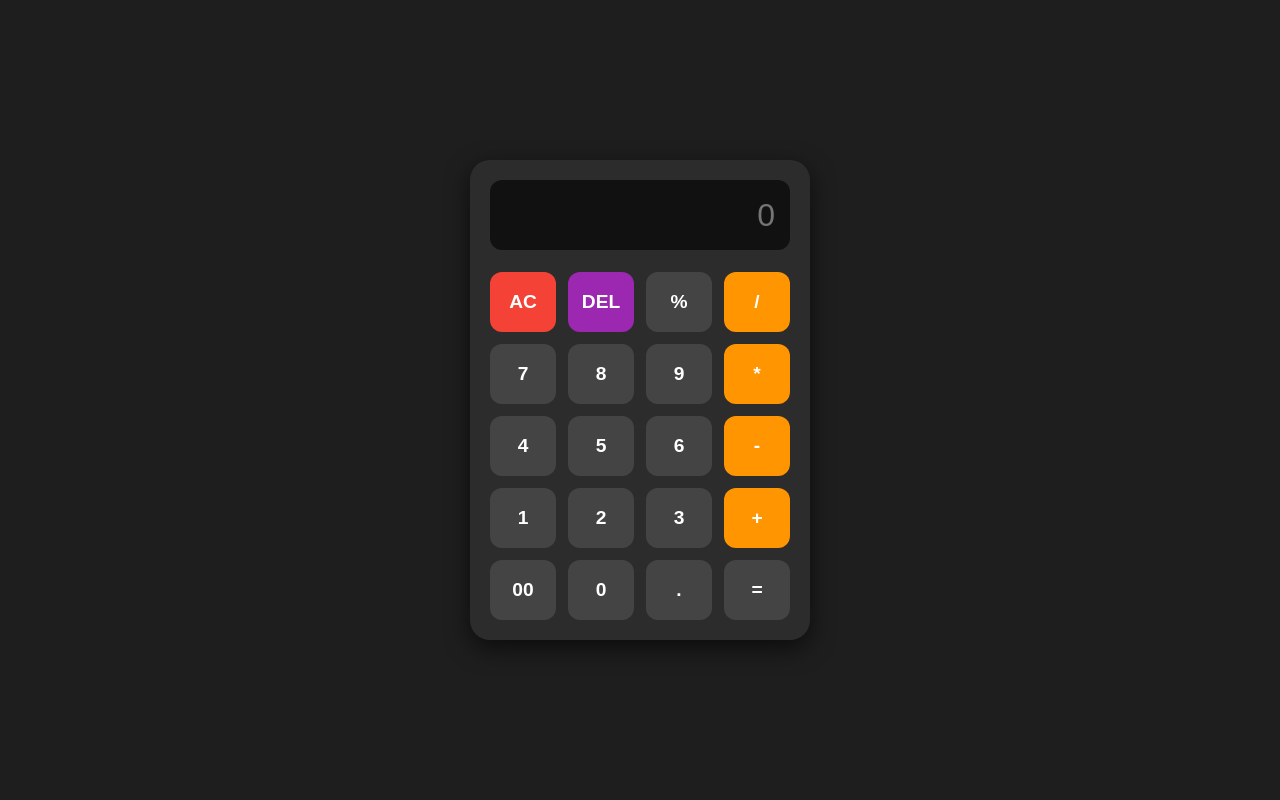
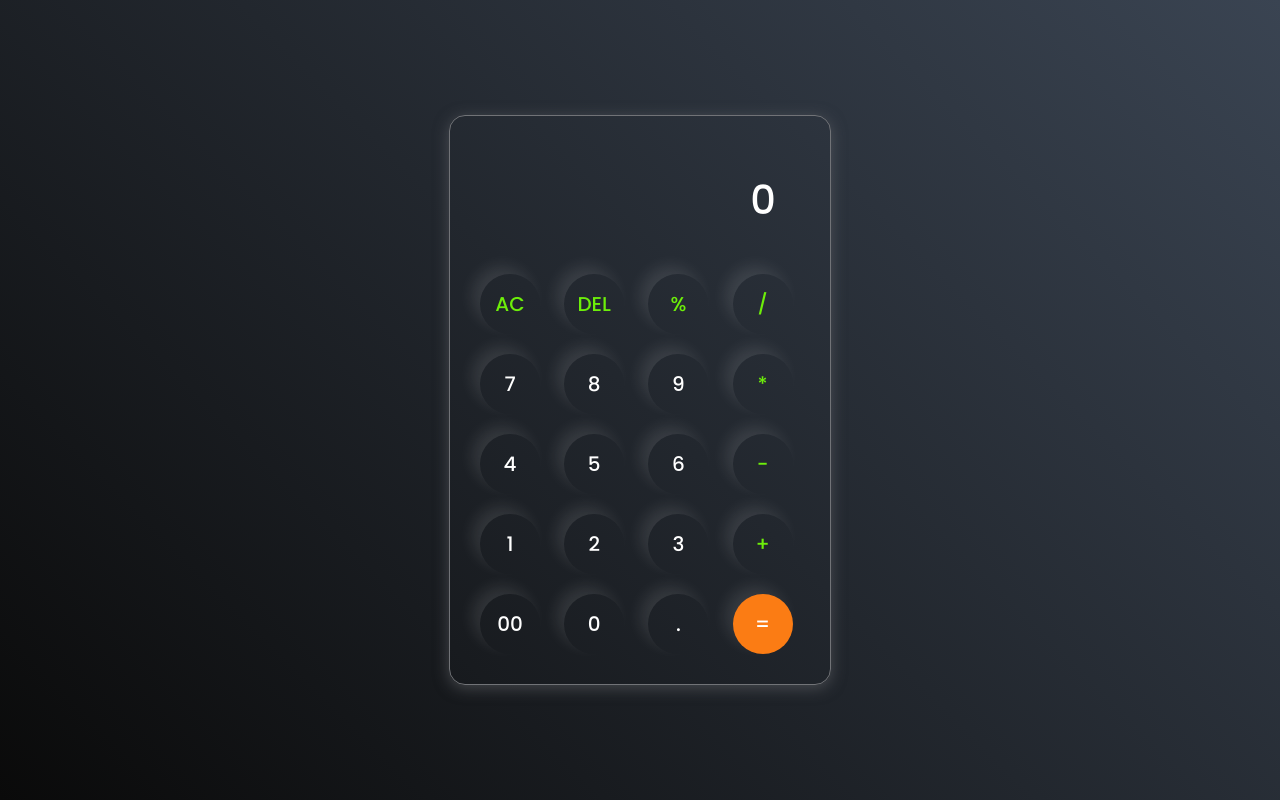
Before and after one commit to abhishek-yadav009/50-Mini-JS-Projects, a plain HTML site: page 05 Calculator/index.html in a window 1280 px wide. Drawn offline with Linux system fonts and the light colour scheme.

Commit message:
add js file of calculator and some modification in html,css

```diff
--- a/05 Calculator/index.html
+++ b/05 Calculator/index.html
@@ -1,49 +1,50 @@
 <!DOCTYPE html>
 <html lang="en">
+  <head>
+    <meta charset="UTF-8" />
+    <meta http-equiv="X-UA-Compatible" content="IE=edge" />
+    <meta name="viewport" content="width=device-width, initial-scale=1.0" />
+    <link rel="stylesheet" href="style.css" />
+    <title>Calculator - By Code Traversal</title>
+  </head>
+  <body>
+    <div class="container">
+      <div class="calculator">
+        <input type="text" id="inputBox" placeholder="0" />
+        <div>
+          <button class="button operator">AC</button>
+          <button class="button operator">DEL</button>
+          <button class="button operator">%</button>
+          <button class="button operator">/</button>
+        </div>
+        <div>
+          <button class="button">7</button>
+          <button class="button">8</button>
+          <button class="button">9</button>
+          <button class="button operator">*</button>
+        </div>
+        <div>
+          <button class="button">4</button>
+          <button class="button">5</button>
+          <button class="button">6</button>
+          <button class="button operator">-</button>
+        </div>
+        <div>
+          <button class="button">1</button>
+          <button class="button">2</button>
+          <button class="button">3</button>
+          <button class="button operator">+</button>
+        </div>
 
-<head>
-  <meta charset="UTF-8">
-  <meta name="viewport" content="width=device-width, initial-scale=1.0">
-  <title>Calculator</title>
-  <link rel="stylesheet" href="style.css">
-</head>
+        <div>
+          <button class="button">00</button>
+          <button class="button">0</button>
+          <button class="button">.</button>
+          <button class="button equalBtn">=</button>
+        </div>
+      </div>
+    </div>
 
-<body>
-  <div class="calculator">
-    <input type="text" id="main-input" placeholder="0" readonly>
-
-    <div class="row">
-      <button class="ac">AC</button>
-      <button class="del">DEL</button>
-      <button>%</button>
-      <button class="operator">/</button>
-    </div>
-    <div class="row">
-      <button>7</button>
-      <button>8</button>
-      <button>9</button>
-      <button class="operator">*</button>
-    </div>
-    <div class="row">
-      <button>4</button>
-      <button>5</button>
-      <button>6</button>
-      <button class="operator">-</button>
-    </div>
-    <div class="row">
-      <button>1</button>
-      <button>2</button>
-      <button>3</button>
-      <button class="operator">+</button>
-    </div>
-    <div class="row">
-      <button>00</button>
-      <button>0</button>
-      <button>.</button>
-      <button class="equal-btn">=</button>
-    </div>
-  </div>
-  <script src="script.js"></script>
-</body>
-
+    <script src="script.js"></script>
+  </body>
 </html>
--- a/05 Calculator/script.js
+++ b/05 Calculator/script.js
@@ -1,33 +1,50 @@
-const input = document.getElementById("main-input");
-const buttons = document.querySelectorAll("button");
+const numInput = document.querySelector("#inputBox")
+const buttons = document.querySelectorAll("button")
 
-let expression = "";
+let string = ""
 
-// Handle button clicks
 buttons.forEach(btn => {
-  btn.addEventListener("click", () => {
-    const value = btn.textContent;
+  btn.addEventListener("click", (e) => {
 
-    if (value === "AC") {
-      expression = "";
-      input.value = "0";
+    if (e.target.innerText == "=") {
+      string = eval(string)
+      numInput.value = string
+    } else if (e.target.innerText == "AC") {
+      string = ""
+      numInput.value = string
+    } else if (e.target.innerText == "DEL") {
+      string = string.substring(0, string.length - 1)
+      numInput.value = string
+    } else {
+      string = string + (e.target.innerText)
+      numInput.value = string
     }
-    else if (value === "DEL") {
-      expression = expression.slice(0, -1);
-      input.value = expression || "0";
-    }
-    else if (value === "=") {
-      try {
-        expression = eval(expression.replace(/%/g, "/100"));
-        input.value = expression;
-      } catch {
-        input.value = "Error";
-        expression = "";
-      }
-    }
-    else {
-      expression += value;
-      input.value = expression;
-    }
-  });
-});
+  })
+})
+
+// YOU CAN ALSO DO IT LIKE THIS TO REDUCE REPEATATION
+
+// const numInput = document.querySelector("#inputBox")
+// const buttons = document.querySelectorAll("button")
+
+// let string = ""
+
+// buttons.forEach(btn => {
+//   btn.addEventListener("click", (e) => {
+
+//     const values = e.target.innerText
+
+//     if (values == "=") {
+//       string = eval(string)
+//     } else if
+//       (values == "AC") {
+//       string = ""
+//     } else if (values == "DEL") {
+//       string = string.substring(0, string.length - 1)
+//     } else {
+//       string = string + (values)
+
+//     }
+//     numInput.value = string
+//   })
+// })
--- a/05 Calculator/style.css
+++ b/05 Calculator/style.css
@@ -1,111 +1,64 @@
-/* Reset defaults */
-* {
+@import url('https://fonts.googleapis.com/css2?family=Poppins:wght@500&display=swap');
+
+*{
     margin: 0;
     padding: 0;
     box-sizing: border-box;
-  font-family: "Poppins", sans-serif;
+    font-family: 'Poppins', sans-serif;
 }
 
-body {
-  background: #1e1e1e;
+body{
+    width: 100%;
+    height: 100vh;
     display: flex;
     justify-content: center;
     align-items: center;
-  height: 100vh;
+    background: linear-gradient(45deg, #0a0a0a, #3a4452);
 }
 
-/* Calculator container */
-.calculator {
-  width: 340px;
-  background: #2c2c2c;
+.calculator{
+    border: 1px solid #717377;
     padding: 20px;
-  border-radius: 20px;
-  box-shadow: 0px 8px 25px rgba(0, 0, 0, 0.6);
-  display: flex;
-  flex-direction: column;
-  gap: 12px;
+    border-radius: 16px;
+    background: transparent;
+    box-shadow: 0px 3px 15px rgba(113, 115, 119, 0.5);
+
 }
 
-/* Input display */
-#main-input {
-  width: 100%;
-  height: 70px;
-  background: #111;
-  color: #fff;
+input{
+    width: 320px;
     border: none;
-  border-radius: 12px;
-  font-size: 2rem;
+    padding: 24px;
+    margin: 10px;
+    background: transparent;
+    box-shadow: 0px 3px 15px rgbs(84, 84, 84, 0.1);
+    font-size: 40px;
     text-align: right;
-  padding: 10px 15px;
-  outline: none;
-  margin-bottom: 10px;
+    cursor: pointer;
+    color: #ffffff;
 }
 
-/* Rows of buttons */
-.row {
-  display: grid;
-  grid-template-columns: repeat(4, 1fr);
-  gap: 12px;
+input::placeholder{
+    color: #ffffff;
 }
 
-/* Buttons */
-button {
+button{
+    border: none;
+    width: 60px;
     height: 60px;
-  font-size: 1.2rem;
-  font-weight: bold;
-  border: none;
-  border-radius: 12px;
+    margin: 10px;
+    border-radius: 50%;
+    background: transparent;
+    color: #ffffff;
+    font-size: 20px;
+    box-shadow: -8px -8px 15px rgba(255, 255, 255, 0.1);
     cursor: pointer;
-  transition: all 0.2s ease-in-out;
-  background: #444;
-  color: #fff;
 }
 
-/* Hover effect */
-button:hover {
-  background: #666;
-  transform: scale(1.05);
+.equalBtn{
+    background-color: #fb7c14;
 }
 
-/* Press (click) effect */
-button:active {
-  transform: scale(0.95);
-  background: #555;
+.operator{
+    color: #6dee0a;
 }
-
-/* Operator buttons */
-button.operator {
-  background: #ff9500;
-}
-
-button.operator:hover {
-  background: #e68a00;
-}
-
-/* Equals button */
-button.equal {
-  background: #4caf50;
-  grid-column: span 2; /* makes "=" double wide */
-}
-
-button.equal:hover {
-  background: #388e3c;
-}
-
-/* AC button */
-button.ac {
-  background: #f44336;
-}
-
-button.ac:hover {
-  background: #d32f2f;
-}
-
-/* DEL button */
-button.del {
-  background: #9c27b0;
-}
-
-button.del:hover {
-  background: #7b1fa2;
-}
```
Lines whose indentation alone changed are shown as unchanged.
